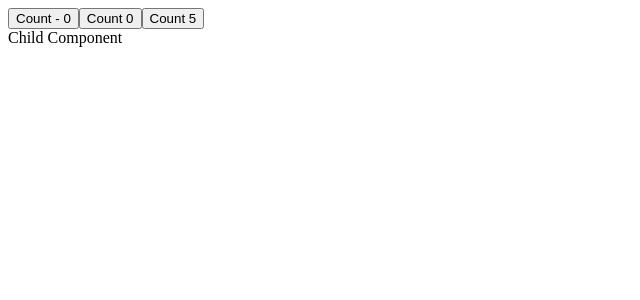
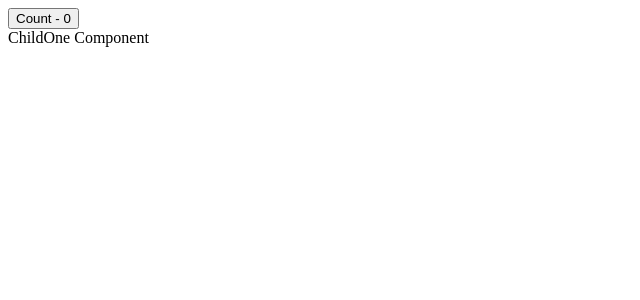
Before and after one commit to givek/react-render, a React (Vite) app: page / in a window 1280 px wide. Shown: the top 300 px of the page, without its empty margins (0-640 px from the left). Built offline with nearby package versions, Linux system fonts and the light colour scheme.

Commit message:
Same Element Reference

```diff
--- a/src/App.tsx
+++ b/src/App.tsx
@@ -1,5 +1,7 @@
 import ObjectUseReducer from "./components/ImmutableState/ObjectUseReducer";
 import ObjectUseState from "./components/ImmutableState/ObjectUseState";
+import ChildOne from "./components/Optimization/ChildOne";
+import ParentOne from "./components/Optimization/ParentOne";
 import Parent from "./components/ParentChild/Parent";
 import UseReducer from "./components/UseReducer/UseReducer";
 import UseState from "./components/UseState/UseState";
@@ -11,7 +13,10 @@ function App() {
       {/* <UseReducer /> */}
       {/* <ObjectUseState />
       <ObjectUseReducer /> */}
-      <Parent />
+      {/* <Parent /> */}
+      <ParentOne>
+        <ChildOne />
+      </ParentOne>
     </div>
   );
 }
--- /dev/null
+++ b/src/components/Optimization/ChildOne.tsx
@@ -0,0 +1,7 @@
+function ChildOne() {
+  console.log("ChildOne Render");
+
+  return <div>ChildOne Component</div>;
+}
+
+export default ChildOne;
--- /dev/null
+++ b/src/components/Optimization/ParentOne.tsx
@@ -0,0 +1,26 @@
+import React from "react";
+
+function ParentOne(props: { children: React.ReactNode }) {
+  const [count, setCount] = React.useState(0);
+
+  console.log("ParentOne Render");
+
+  // A component can change its state but not props.
+
+  // As the ChildOne component is passed as props (children) it will not re-render on state change in this component.
+  // Here, props.children is reference to the ChildOne component.
+
+  // But if a state change occurs in the component where ChildOne is created and passed as props,
+  // then ChildOne component will also have to re-render.
+
+  return (
+    <div>
+      <button onClick={() => setCount((prevCount) => prevCount + 1)}>
+        Count - {count}
+      </button>
+      {props.children}
+    </div>
+  );
+}
+
+export default ParentOne;
```
